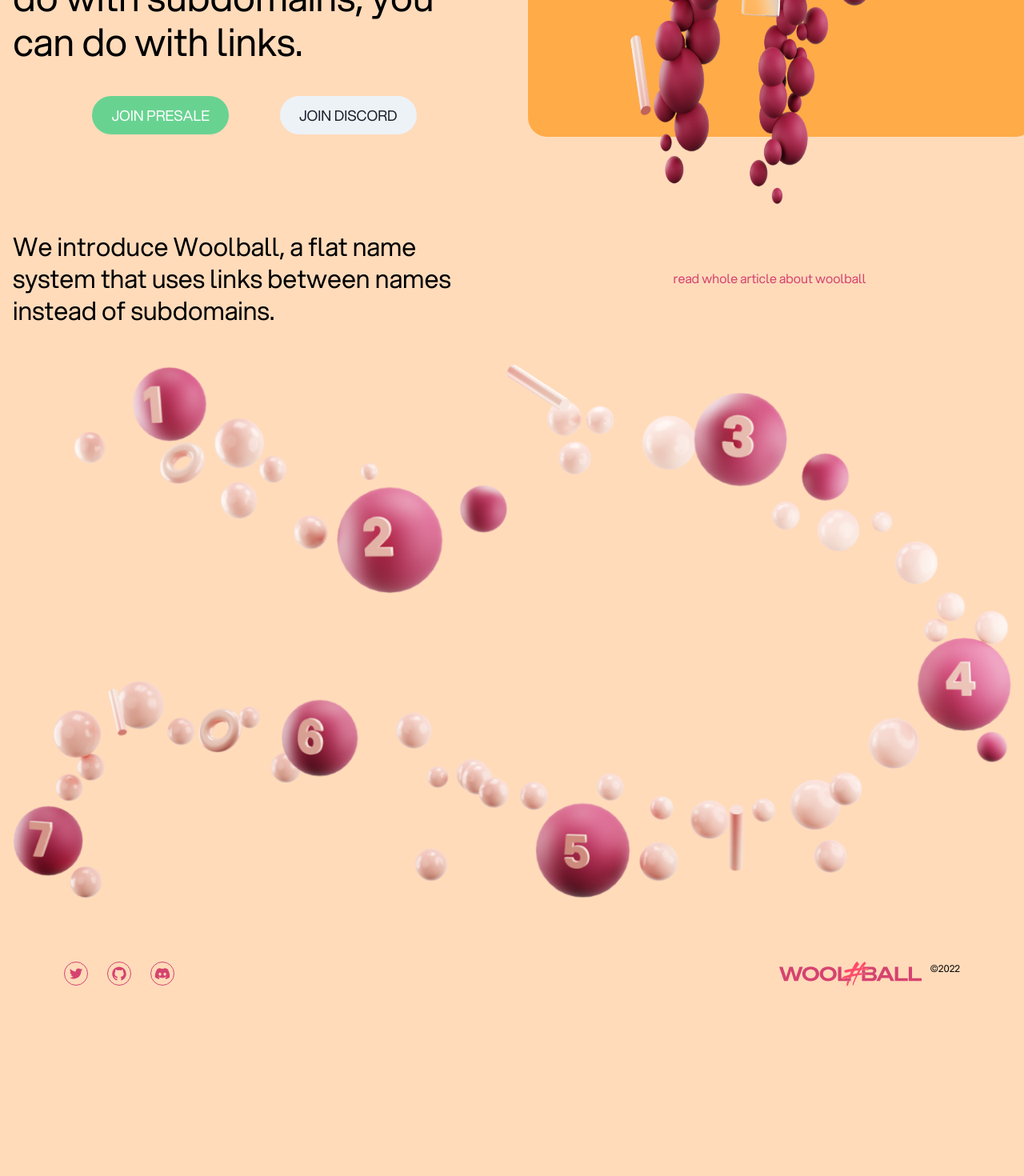
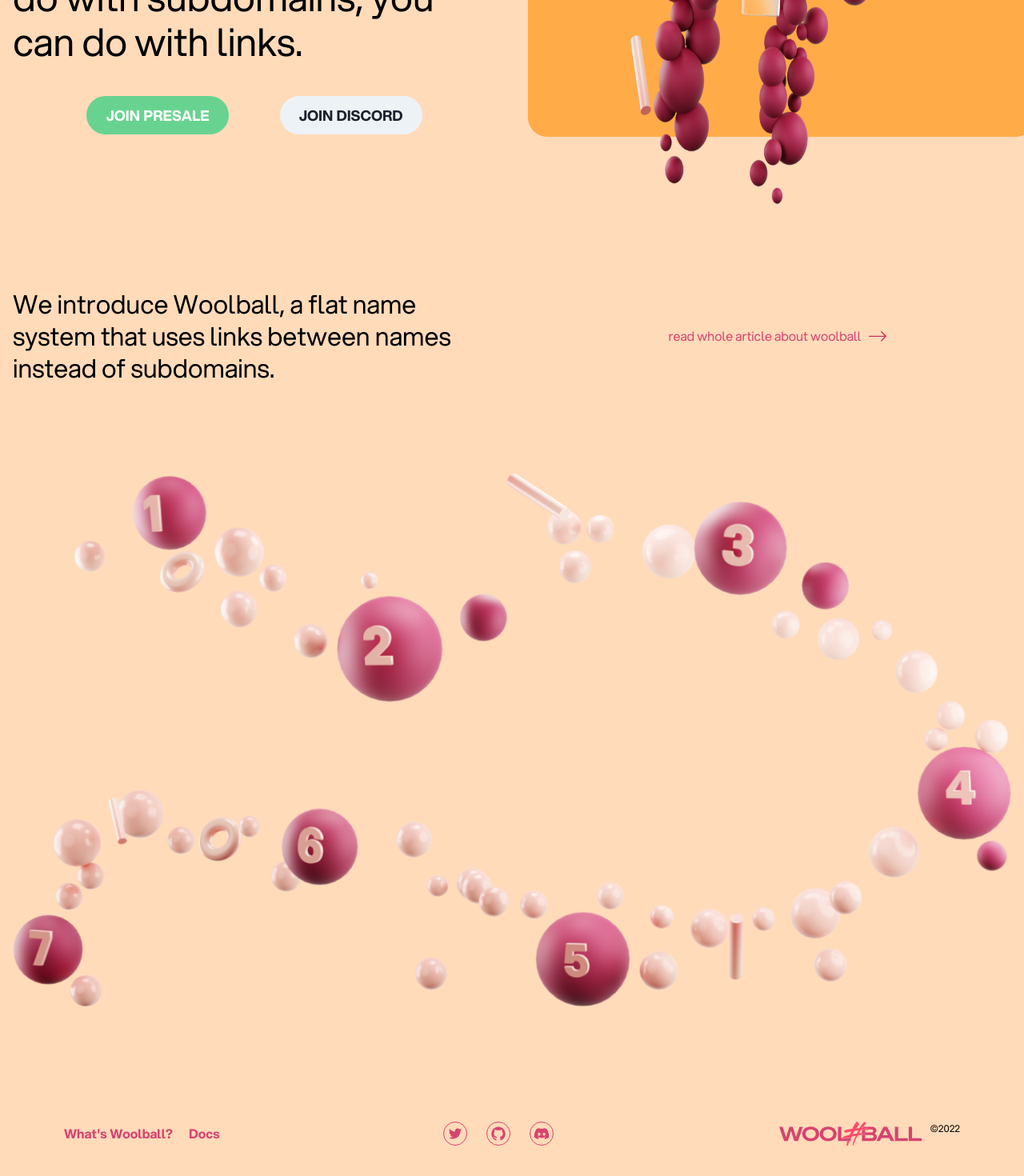
Before and after one commit to woolballer/woolball-app, a Next.js app: page / in a window 1280 px wide. Shown: the part 700-2170 px from the top of the page at 80% size. Before the commit the page ends 1965 px from the top, so only its background shows below. Built offline with nearby package versions, Linux system fonts and the light colour scheme.

Commit message:
More fixes related to footer and links

```diff
--- a/components/footer.tsx
+++ b/components/footer.tsx
@@ -6,6 +6,8 @@
   Text,
   useColorModeValue,
   VisuallyHidden,
+  Link,
+  Flex,
 } from '@chakra-ui/react'
 import SocialIcons from '../components/social_icons'
 import { ReactNode } from 'react'
@@ -45,7 +47,7 @@
 
 export default function Footer() {
   return (
-    <Box bg={'transparent'} color={useColorModeValue('gray.700', 'gray.200')}>
+    <Box bg={'transparent'} color={useColorModeValue('gray.700', 'gray.200')} my={15}>
       <Container
         as={Stack}
         maxW={'6xl'}
@@ -56,14 +58,26 @@
         align={{ base: 'center', md: 'center' }}
         color={'woolball.400'}
       >
+        <Stack direction={'row'} display={{ base: 'none', md: 'flex' }} spacing={5} fontWeight={"bold"} >
+            <Link href="/" color={"woolball.400"}  _hover={{ color: 'woolball.300', textDecoration: "none" }}>
+                What&apos;s Woolball?
+            </Link>
+            <Link href="/" color={"woolball.400"}  _hover={{ color: 'woolball.300', textDecoration: "none" }}>
+
+                Docs
+
+            </Link>
+            </Stack>
         <Stack direction={'row'} spacing={6}>
           <SocialIcons />
         </Stack>
         <Stack direction={'row'} spacing={2}>
           <Logo width="184px" height="31px" />
-          <Text fontSize={'12px'} color={'black'}>
-            ©2022
-          </Text>
+          <Box h={"100%"} >
+            <Text fontSize={'12px'} color={'black'} >
+                ©2022
+            </Text>
+          </Box>
         </Stack>
       </Container>
     </Box>
--- a/components/header/index.tsx
+++ b/components/header/index.tsx
@@ -83,6 +83,7 @@
       >
         <chakra.div h="4.5rem" mx="auto" maxW="1200px">
           <Flex w="full" h="full" px="6" align="center" justify="space-between">
+            <Flex justify="space-between"  w="full" h="full" >
               <Flex align="center">
                 <Link href="/">
                   <HStack>
@@ -90,12 +91,24 @@
                   </HStack>
                 </Link>
               </Flex>
+              <HStack display={{ base: 'none', md: 'flex' }} spacing={5} fontWeight={"bold"} >
+                <Link href="/" color={"woolball.400"}  _hover={{ color: 'woolball.300', textDecoration: "none" }}>
+                  What&apos;s Woolball?
+                </Link>
+                <Link href="/" color={"woolball.400"}  _hover={{ color: 'woolball.300', textDecoration: "none" }}>
+
+                    Docs
+
+                </Link>
+              </HStack>
+            </Flex>
+
 
             <Flex justify="flex-end" w="full" maxW="824px" align="center">
               <HStack spacing="5" display={{ base: 'none', md: 'flex' }}>
                 <SocialIcons />
               </HStack>
-              <IconButton
+              {/* <IconButton
                 size="md"
                 fontSize="lg"
                 aria-label={`Switch to ${text} mode`}
@@ -104,7 +117,7 @@
                 ml={{ base: '0', md: '3' }}
                 onClick={toggleMode}
                 icon={<SwitchIcon />}
-              />
+              /> */}
               <ConnectWalletBtn />
               <IconButton
                 display={{ base: 'flex', md: 'none' }}
--- a/pages/index.tsx
+++ b/pages/index.tsx
@@ -2,6 +2,7 @@
 import {
   Container,
   Stack,
+  HStack,
   Flex,
   Heading,
   Text,
@@ -10,7 +11,7 @@
   chakra,
   SimpleGrid,
   useColorModeValue,
-  Spacer,
+  Link,
 } from '@chakra-ui/react'
 import Header from '../components/header'
 import Footer from '../components/footer'
@@ -20,13 +21,13 @@
 
 function Roadmap() {
   return (
-    <Flex my={8} w={'100%'} h={'100%'}>
+    <Flex my={28} w={'100%'} h={'100%'}>
       <Image
         alt={'Road Map'}
         w={'100%'}
         h={'100%'}
         src={'/images/roadmap.png'}
-        my={4}
+
       />
     </Flex>
   )
@@ -74,7 +75,7 @@
                 <Button
                   rounded={'full'}
                   size={'lg'}
-                  fontWeight={'normal'}
+                  fontWeight={'bold'}
                   px={6}
                   colorScheme={'red'}
                   bg={'green.300'}
@@ -86,7 +87,7 @@
                 <Button
                   rounded={'full'}
                   size={'lg'}
-                  fontWeight={'normal'}
+                  fontWeight={'bold'}
                   px={6}
                   mx={{ base: 0, sm: 8 }}
                 >
@@ -118,7 +119,7 @@
               />
             </Flex>
           </Stack>
-          <SimpleGrid columns={{ base: 1, md: 2 }} spacing={10} my={2}>
+          <SimpleGrid columns={{ base: 1, md: 2 }} spacing={20} my={20}>
             <Flex>
               <Text color={'black'} fontSize={'32px'} lineHeight={'40px'}>
                 We introduce Woolball, a flat name system that uses links
@@ -126,9 +127,38 @@
               </Text>
             </Flex>
             <Flex w={'100%'} align={'center'} flex={1} justify={'center'}>
-              <Text color={'woolball.400'} fontSize={'16px'}>
-                read whole article about woolball
-              </Text>
+              <Link
+                isExternal
+                aria-label="Woolball Twitter"
+                href="#"
+                p="1"
+                color={'woolball.400'}
+                _hover={{
+                  color: 'woolball.300',
+                  borderColor: 'woolball.400',
+                  bg: 'woolball.50',
+                }}
+              >
+                <HStack>
+                  <Text fontSize={'16px'}>
+                    read whole article about woolball
+                  </Text>
+                  <svg
+                    width="24"
+                    height="14"
+                    viewBox="0 0 24 14"
+                    fill="none"
+                    xmlns="http://www.w3.org/2000/svg"
+                  >
+                    <path
+                      fillRule="evenodd"
+                      clipRule="evenodd"
+                      d="M22.8423 7.78509C22.9673 7.66007 23.0376 7.49051 23.0376 7.31371C23.0376 7.13691 22.9673 6.96735 22.8423 6.84233L17.1858 1.18577C17.0608 1.06075 16.8912 0.990521 16.7144 0.990521C16.5376 0.990521 16.368 1.06075 16.243 1.18577C16.118 1.31079 16.0478 1.48035 16.0478 1.65715C16.0478 1.83395 16.118 2.00351 16.243 2.12853L20.7617 6.64718L1.63024 6.64623C1.54259 6.64623 1.45579 6.6635 1.37481 6.69704C1.29383 6.73059 1.22025 6.77975 1.15827 6.84173C1.09629 6.90371 1.04712 6.9773 1.01358 7.05828C0.980033 7.13926 0.962768 7.22605 0.962768 7.31371C0.962768 7.40136 0.980033 7.48816 1.01358 7.56914C1.04712 7.65012 1.09629 7.7237 1.15827 7.78568C1.22025 7.84766 1.29383 7.89683 1.37481 7.93037C1.45579 7.96392 1.54259 7.98118 1.63024 7.98118L20.7617 7.98024L16.243 12.4989C16.118 12.6239 16.0478 12.7935 16.0478 12.9703C16.0478 13.1471 16.118 13.3166 16.243 13.4416C16.368 13.5667 16.5376 13.6369 16.7144 13.6369C16.8912 13.6369 17.0608 13.5667 17.1858 13.4416L22.8423 7.78509Z"
+                      fill="#CD2D5D"
+                    />
+                  </svg>
+                </HStack>
+              </Link>
             </Flex>
           </SimpleGrid>
           <Roadmap />
```
Lines whose indentation alone changed are shown as unchanged.
